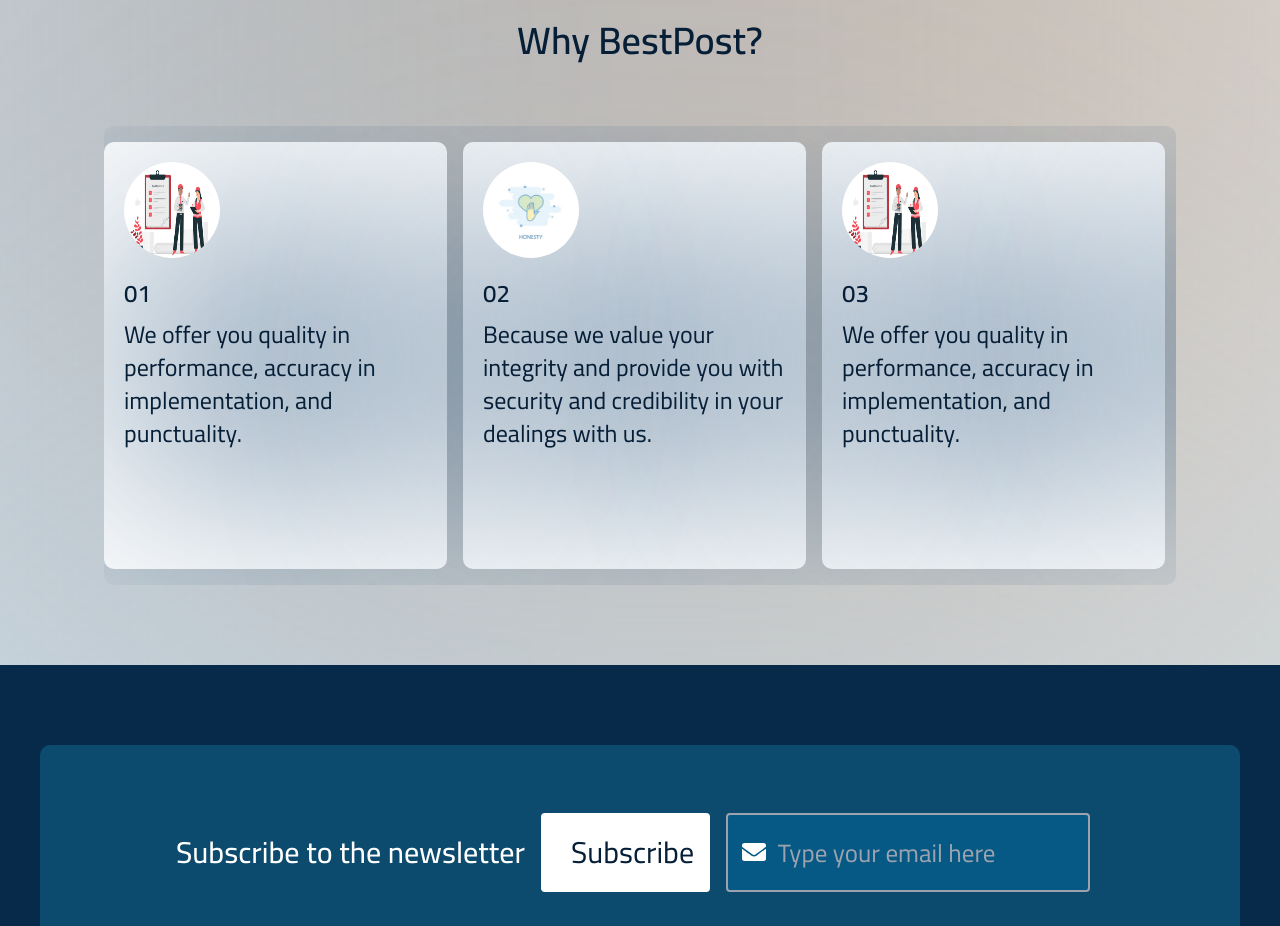
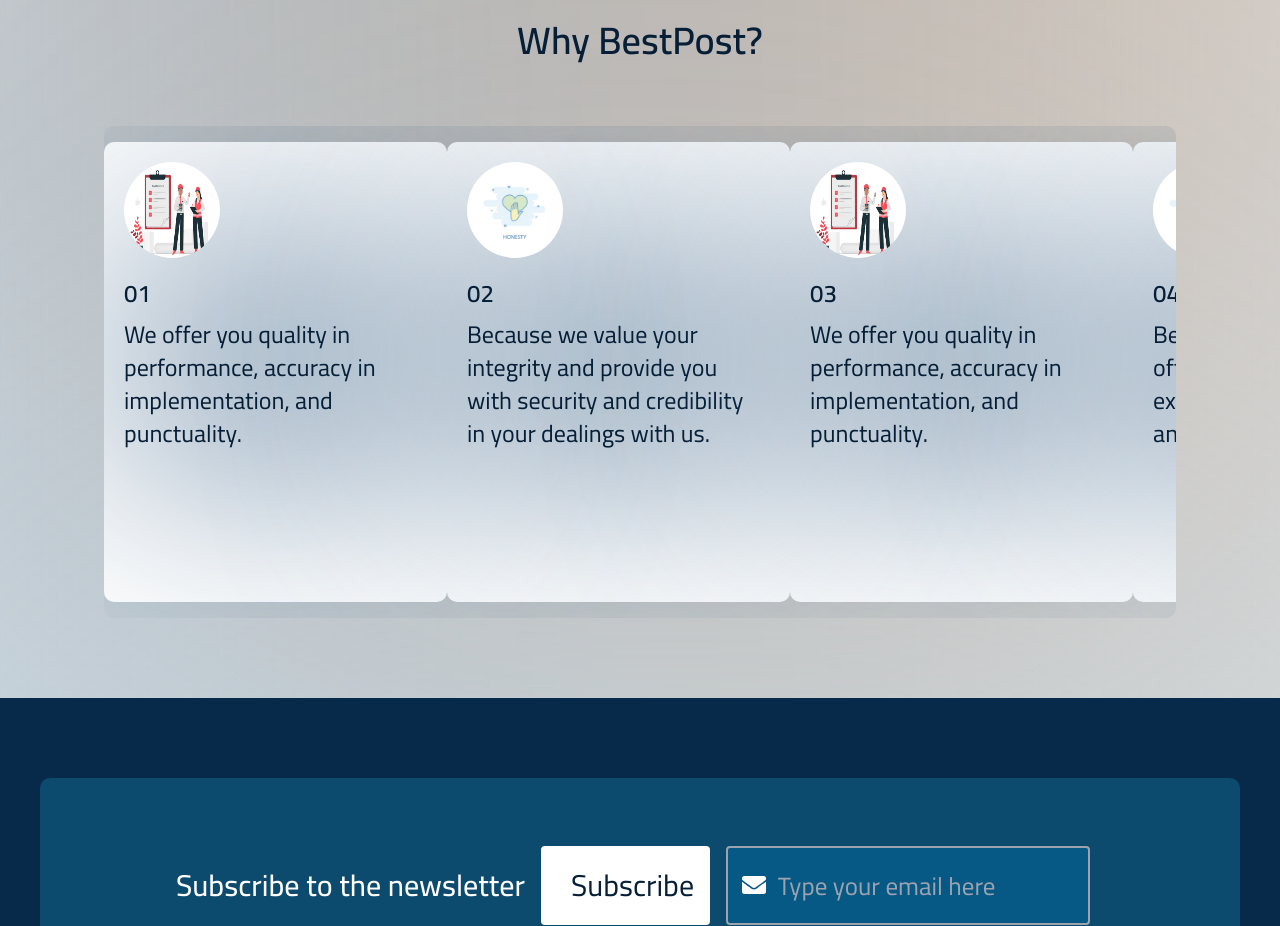
Before and after one commit to Ali-Mahmoud-Abdalluh/bestpost-offical-webpage, a React (Vite) app: page / in a window 1280 px wide. Shown: the part 2120-3046 px from the top of the page. Built offline with nearby package versions, Linux system fonts and the light colour scheme.

Commit message:
replace gap-value with m<dir>-value because it does't work in some devices

```diff
--- a/src/components/WhyBestPost.jsx
+++ b/src/components/WhyBestPost.jsx
@@ -22,7 +22,7 @@ const Portfolio = () => {
             </div>
             <div className="w-full py-4 ">
                 <motion.div ref={carousel} className="carousel rounded-[10px]">
-                    <motion.div drag="x" dragConstraints={{ right: 0, left: -width }} className="inner-carousel gap-4 ">
+                    <motion.div drag="x" dragConstraints={{ right: 0, left: -width }} className="inner-carousel ">
                         {
                             whybestpost.map((reason) => (
                                 <motion.div key={reason.number} className="ss:min-w-[50%]
--- a/src/components/WhyBestPostCard.jsx
+++ b/src/components/WhyBestPostCard.jsx
@@ -2,7 +2,7 @@ import React from 'react'
 
 const WhyBestPostCard = ({ icon, number, content }) => {
     return (
-        <div className='card flex flex-col items-center text-center ss:items-start ss:text-start relative z-[4]'>
+        <div className='card flex flex-col items-center text-center ss:items-start ss:text-start relative z-[4] mr-4'>
             <img src={icon} alt="icon" className='h-[96px] w-[96px] rounded-full z-[4]' />
             <h2 className='text-[24px] mt-[24px] mb-[12px] font-semibold z-[4]'>{number}</h2>
             <p className='font-normal text-[16px] ss:text-[24px] leading-snug z-[4]'>{content}</p>
```
